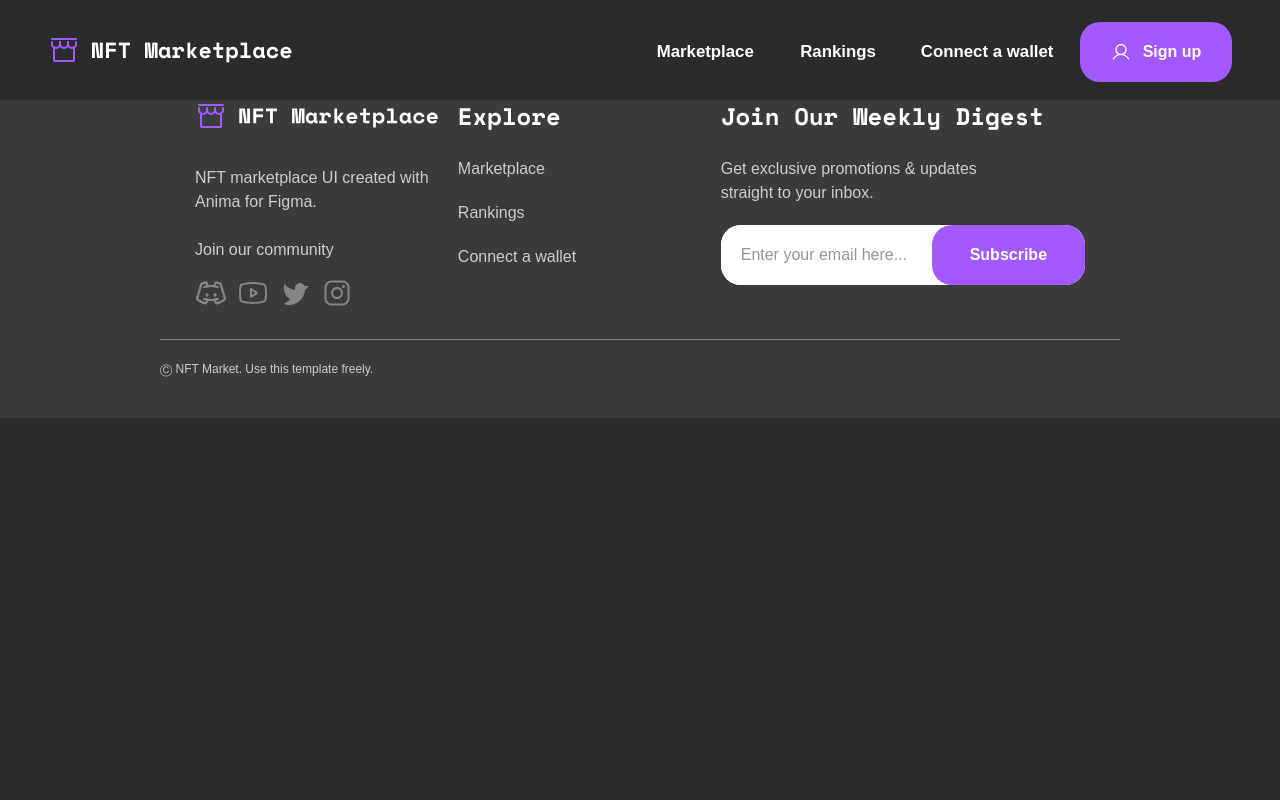
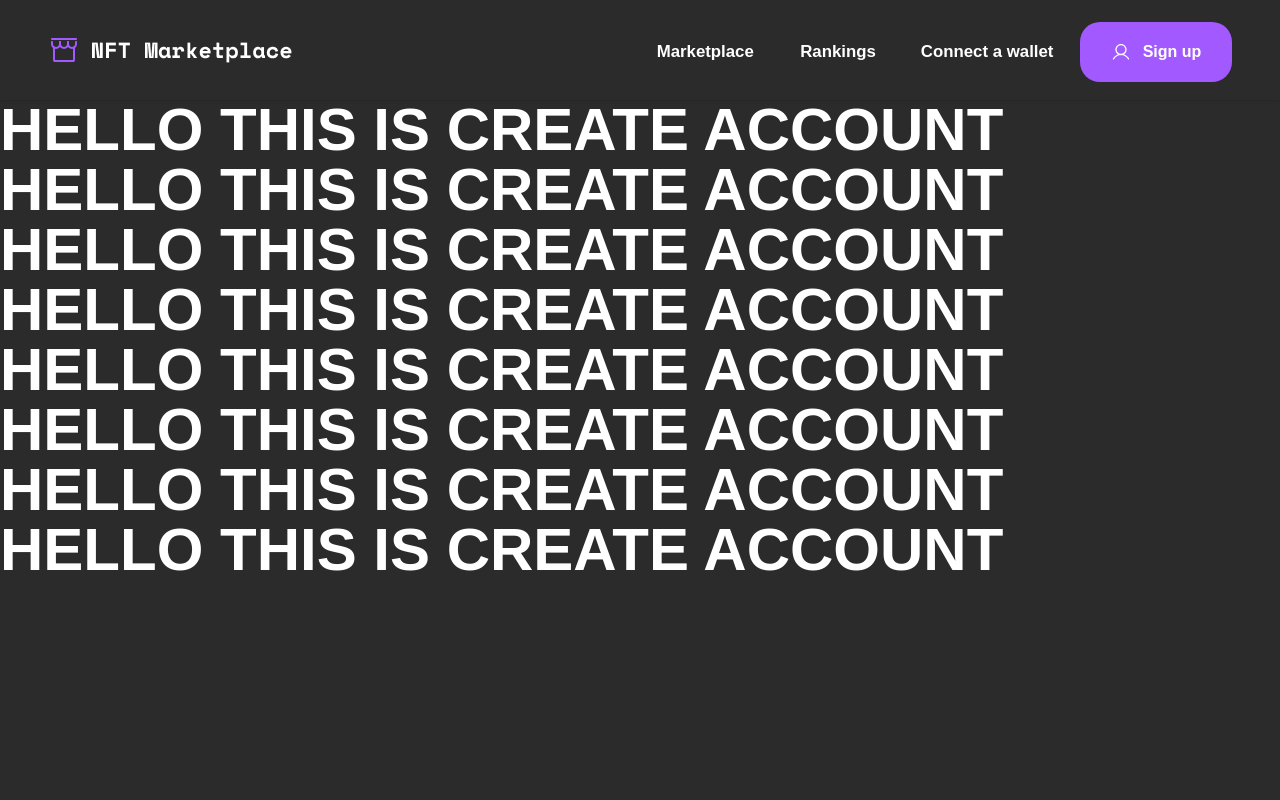
Before and after one commit to VyD1nk1902/NFT-Marketplace, a React (Vite) app: page /create-account in a window 1280 px wide. Shown: the top 800 px of the page. Built offline with nearby package versions, Linux system fonts and the light colour scheme.

Commit message:
Testing new page

```diff
--- a/src/pages/CreateAccount.tsx
+++ b/src/pages/CreateAccount.tsx
@@ -1,10 +1,15 @@
 const CreateAccount = () => {
   return (
-    <>
-      <div>
-        <h1>HELLO THIS IS CREATE ACCOUNT </h1>
-      </div>
-    </>
+    <div className="pt-[100px] h-screen">
+      <h1>HELLO THIS IS CREATE ACCOUNT </h1>
+      <h1>HELLO THIS IS CREATE ACCOUNT </h1>
+      <h1>HELLO THIS IS CREATE ACCOUNT </h1>
+      <h1>HELLO THIS IS CREATE ACCOUNT </h1>
+      <h1>HELLO THIS IS CREATE ACCOUNT </h1>
+      <h1>HELLO THIS IS CREATE ACCOUNT </h1>
+      <h1>HELLO THIS IS CREATE ACCOUNT </h1>
+      <h1>HELLO THIS IS CREATE ACCOUNT </h1>
+    </div>
   );
 };
 
```
